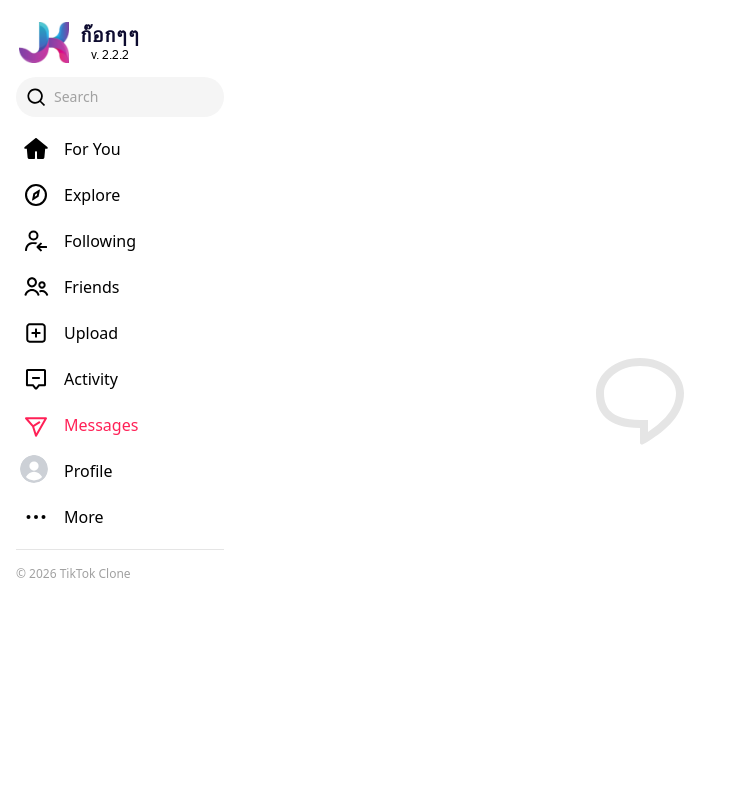
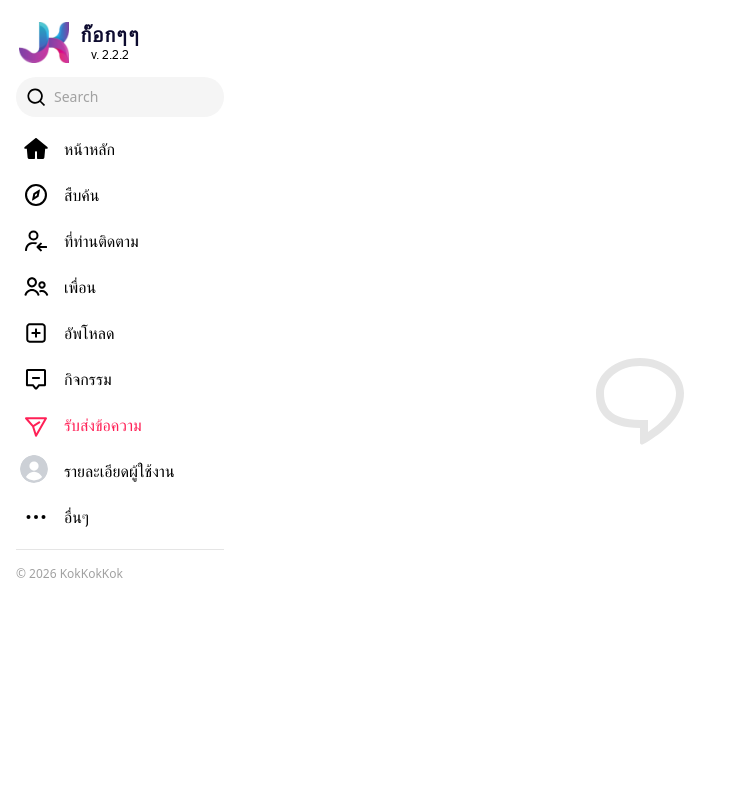
Before and after one commit to katawutp/3k_v.2.2.4, a Django app: page /messages/ in a window 1280 px wide. Shown: the whole page, without its empty margins (0-731 px from the left). Run offline with Django 5.2, Linux system fonts and the light colour scheme; the visitor is signed in with stand-in values (Sample User, id 1); style sheets or scripts are compiled from the project's sources; some libraries are stand-ins or nearby versions.

Commit message:
ภาษาไทย.

```diff
--- a/a_users/templates/a_users/partials/_profile_post.html
+++ b/a_users/templates/a_users/partials/_profile_post.html
@@ -14,8 +14,8 @@
                 <div class="h-30 w-full bg-gradient-to-t from-black to-transparent opacity-30 rounded-b-lg"></div>
                 <div class="absolute bottom-0 p-3 flex items-center gap-1 z-10">
                     <div class="size-5 fill-white">
-                        <svg viewBox="0 0 48 48">
-                            <path d="M40.96 24.15c1.83-4.8 1.05-8.61-.8-11.33a10.87 10.87 0 0 0-6.34-4.49 9.43 9.43 0 0 0-6.83 1.17c-1.08.65-2.1 1.53-2.99 2.66-.9-1.13-1.9-2.01-3-2.66a9.43 9.43 0 0 0-6.82-1.17 10.87 10.87 0 0 0-6.34 4.49c-1.85 2.72-2.63 6.54-.8 11.33 1.43 3.74 4.5 7.23 7.6 9.98a46.31 46.31 0 0 0 8.6 6.12l.76.4.76-.4a46.31 46.31 0 0 0 8.6-6.12c3.1-2.75 6.17-6.24 7.6-9.98ZM24 17.58c2.3-2.88 4.7-6.2 9.03-5.33a6.95 6.95 0 0 1 3.82 2.81c1.07 1.58 1.76 4.02.37 7.66-1.09 2.86-3.6 5.82-6.51 8.43A44.84 44.84 0 0 1 24 36.09a44.84 44.84 0 0 1-6.7-4.94c-2.93-2.6-5.43-5.57-6.52-8.43-1.4-3.64-.7-6.08.37-7.66a6.95 6.95 0 0 1 3.82-2.8c4.33-.88 6.73 2.44 9.03 5.32Z"></path>
+                        <svg viewBox="0 0 24 24" fill="none" stroke="currentColor" stroke-width="2">
+                            <path d="M12 2.5L14.5 8.5L21 9.2L16 14L17.5 20.5L12 17L6.5 20.5L8 14L3 9.2L9.5 8.5L12 2.5Z"/>
                         </svg>
                     </div>
                     <span id="post_like_{{ post.uuid }}" class="text-white">
--- a/templates/includes/navigation.html
+++ b/templates/includes/navigation.html
@@ -12,7 +12,7 @@
             </svg>
         </div>
         <span {% if page == 'Home' %}class="text-rose-500"{% endif %} :class="{ '!opacity-0 pointer-events-none' : showDrawer }">
-            For You
+            หน้าหลัก
         </span>
     </button>
     <button id="explore"
@@ -28,7 +28,7 @@
             </svg>
         </div>
         <span {% if page == 'Explore' %}class="text-rose-500"{% endif %} :class="{ '!opacity-0 pointer-events-none' : showDrawer }">
-            Explore
+            สืบค้น
         </span>
     </button>
     <button id="following" class="button-nav dark:hover:!bg-neutral-800"
@@ -42,7 +42,7 @@
                 </svg>
             </div>
             <span {% if page == 'Following' %}class="text-rose-500"{% endif %} :class="{ '!opacity-0 pointer-events-none' : showDrawer }">
-                Following
+                ที่ท่านติดตาม
             </span>
     </button>
     <button id="friends" class="button-nav dark:hover:!bg-neutral-800"
@@ -58,7 +58,7 @@
                 </svg>
             </div>
             <span {% if page == 'Friends' %}class="text-rose-500"{% endif %} :class="{ '!opacity-0 pointer-events-none' : showDrawer }">
-                Friends
+                เพื่อน
             </span>
     </button>
     <button id="upload"
@@ -74,7 +74,7 @@
             </svg>
         </div>
         <span {% if page == 'Upload' %}class="text-rose-500"{% endif %} :class="{ '!opacity-0 pointer-events-none' : showDrawer }">
-            Upload
+            อัพโหลด
         </span>
     </button>
     <div class="relative">
@@ -95,7 +95,7 @@
                 </svg>
             </div>
             <span :class="{ '!opacity-0 pointer-events-none' : showDrawer }">
-                Activity
+                กิจกรรม
             </span>
         </button>
     </div>
@@ -112,7 +112,7 @@
                 </svg>
             </div>
             <span {% if page == 'Messages' %}class="text-rose-500"{% endif %} :class="{ '!opacity-0 pointer-events-none' : showDrawer }">
-                Messages
+                รับส่งข้อความ
             </span>
         </button>
     </div>
@@ -128,7 +128,7 @@
             </div>
         </div>
         <span {% if page == 'Profile' and user == profile_user %}class="text-rose-500"{% endif %} :class="{ '!opacity-0 pointer-events-none' : showDrawer }">
-            Profile
+            รายละเอียดผู้ใช้งาน
         </span>
     </button>
     <button id="more" @click="showDrawer = !showDrawer; showMore = true" class="button-nav dark:hover:!bg-neutral-800">
@@ -138,7 +138,7 @@
             </svg>
         </div>
         <span :class="{ '!opacity-0 pointer-events-none' : showDrawer }">
-            More
+            อื่นๆ
         </span>
     </button>
 </div>
--- a/templates/includes/sidebar.html
+++ b/templates/includes/sidebar.html
@@ -5,11 +5,11 @@
         <div id="logo" class="pl-4.5 pt-5 mb-3 w-max">
             <a href="/">
                 <div x-show="!darkMode">
-                    <img class="hidden lg:block" :class="{ '!hidden': showDrawer }" src="{% static 'images/tiktok.png' %}">
+                    <img class="hidden lg:block" :class="{ '!hidden': showDrawer }" src="{% static 'images/3k_v.2.2.2.png' %}">
                     <img class="block lg:hidden" :class="{ '!block': showDrawer }" src="{% static 'images/icon.png' %}">
                 </div>
                 <div x-show="darkMode" x-cloak >
-                    <img class="hidden lg:block" :class="{ '!hidden': showDrawer }" src="{% static 'images/tiktok_dark.png' %}">
+                    <img class="hidden lg:block" :class="{ '!hidden': showDrawer }" src="{% static 'images/3k_v.2.2.2_dark.png' %}">
                     <img class="block lg:hidden" :class="{ '!block': showDrawer }" src="{% static 'images/icon_dark.png' %}">
                 </div>
             </a>
@@ -33,7 +33,7 @@
 
             <div class="py-4 border-t border-neutral-200 dark:border-neutral-800 hidden lg:block" :class="{ '!hidden' : showDrawer }">
                 <p class="text-neutral-400 dark:text-neutral-500 text-xs whitespace-nowrap">
-                    © {% now "Y" %} TikTok Clone
+                    © {% now "Y" %} KokKokKok
                 </p>
             </div>
         </div>
@@ -64,7 +64,7 @@
                     </svg>
                 </div>
             </button>
-            <h2 class="pl-3 mb-7">Notifications</h2>
+            <h2 class="pl-3 mb-7">การแจ้งเตือน</h2>
             <div id="notification-content" class="flex-1 overflow-y-auto overscroll-contain hide-scrollbar"></div>
         </div>
         <div x-show="showMessages" class="relative px-2 py-5 h-screen flex flex-col">
@@ -75,7 +75,7 @@
                     </svg>
                 </div>
             </button>
-            <h2 class="pl-3 mb-7">Messages</h2>
+            <h2 class="pl-3 mb-7">รับส่งข้อความ</h2>
             <div id="messages-content" class="flex-1 overflow-y-auto overscroll-contain hide-scrollbar"></div>
         </div>
         <div x-show="showMore" class="relative px-2 py-5">
@@ -86,11 +86,11 @@
                     </svg>
                 </div>
             </button>
-            <h2 class="pl-3 mb-7">More</h2>
+            <h2 class="pl-3 mb-7">อื่นๆ</h2>
             <ul class="flex flex-col gap-1">
                 <li>
                     <button @click="resetAll(); showColorModes = true" class="button-rounded dark:hover:!bg-neutral-800">
-                        <span class="font-medium">Dark mode</span>
+                        <span class="font-medium">โหมดกลางคืน</span>
                         <div class="size-4 fill-neutral-400">
                             <svg viewBox="0 0 48 48">
                                 <path d="M28.74 24 15.08 10.33a1 1 0 0 1 0-1.41l1.84-1.84a1 1 0 0 1 1.41 0L34.54 23.3a1 1 0 0 1 0 1.42l-16.2 16.21a1 1 0 0 1-1.42 0l-1.84-1.84a1 1 0 0 1 0-1.41L28.74 24Z"></path>
@@ -100,14 +100,14 @@
                 </li>
                 <li>
                     <a href="{% url 'settings' %}" class="button-rounded dark:hover:!bg-neutral-800">
-                        <span class="font-medium">Settings</span>
+                        <span class="font-medium">ตั้งค่า</span>
                     </a>
                 </li>
                 <li>
                     <form method="post" action="{% url 'account_logout' %}" >
                         {% csrf_token %}
                         <button type="submit" class="button-rounded dark:hover:!bg-neutral-800">
-                            <span class="font-medium">Log out</span>
+                            <span class="font-medium">ล็อกเอ้าท์</span>
                         </button>
                     </form>
                 </li>
@@ -122,7 +122,7 @@
                         </svg>
                     </div>
                 </button>
-                <h2 class="pl-3">Dark mode</h2>
+                <h2 class="pl-3">โหมดกลางคืน</h2>
             </div>
             <ul class="flex flex-col gap-1">
                 <li>
@@ -130,7 +130,7 @@
                             hx-get="{% url 'settings' %}?darkmode=true"
                             hx-swap="none"
                             class="button-rounded dark:hover:!bg-neutral-800">
-                            <span class="font-medium">Dark mode</span>
+                            <span class="font-medium">โหมดกลางคืน</span>
                             <div x-show="darkMode" class="size-3.5">
                                 <svg viewBox="0 0 48 48">
                                     <path d="M43 6.08c.7.45 1.06.67 1.25.98.16.27.23.59.2.9-.03.36-.26.72-.7 1.43L23.06 42.14a3.5 3.5 0 0 1-5.63.39L4.89 27.62c-.54-.64-.81-.96-.9-1.32a1.5 1.5 0 0 1 .09-.92c.14-.33.46-.6 1.1-1.14l1.69-1.42c.64-.54.96-.81 1.31-.9.3-.06.63-.04.92.09.34.14.6.46 1.15 1.1l9.46 11.25 18.11-28.7c.45-.72.68-1.07.99-1.26.27-.16.59-.23.9-.2.36.03.71.25 1.43.7L43 6.08Z"></path>
@@ -143,7 +143,7 @@
                             hx-get="{% url 'settings' %}?darkmode=false"
                             hx-swap="none"
                             class="button-rounded dark:hover:!bg-neutral-800">
-                            <span class="font-medium">Light mode</span>
+                            <span class="font-medium">โหมดกลางวัน</span>
                             <div x-show="!darkMode" class="size-3.5">
                                 <svg viewBox="0 0 48 48">
                                     <path d="M43 6.08c.7.45 1.06.67 1.25.98.16.27.23.59.2.9-.03.36-.26.72-.7 1.43L23.06 42.14a3.5 3.5 0 0 1-5.63.39L4.89 27.62c-.54-.64-.81-.96-.9-1.32a1.5 1.5 0 0 1 .09-.92c.14-.33.46-.6 1.1-1.14l1.69-1.42c.64-.54.96-.81 1.31-.9.3-.06.63-.04.92.09.34.14.6.46 1.15 1.1l9.46 11.25 18.11-28.7c.45-.72.68-1.07.99-1.26.27-.16.59-.23.9-.2.36.03.71.25 1.43.7L43 6.08Z"></path>
```
Also changed, not shown: a_posts/templates/a_posts/partials/_postpage.html (+4 -4 lines), a_users/templates/a_users/partials/_profile.html (+14 -14 lines), a_users/templates/account/login.html (+5 -5 lines), static/images/3k_v.2.2.2.png (added), static/images/3k_v.2.2.2_dark.png (added).
